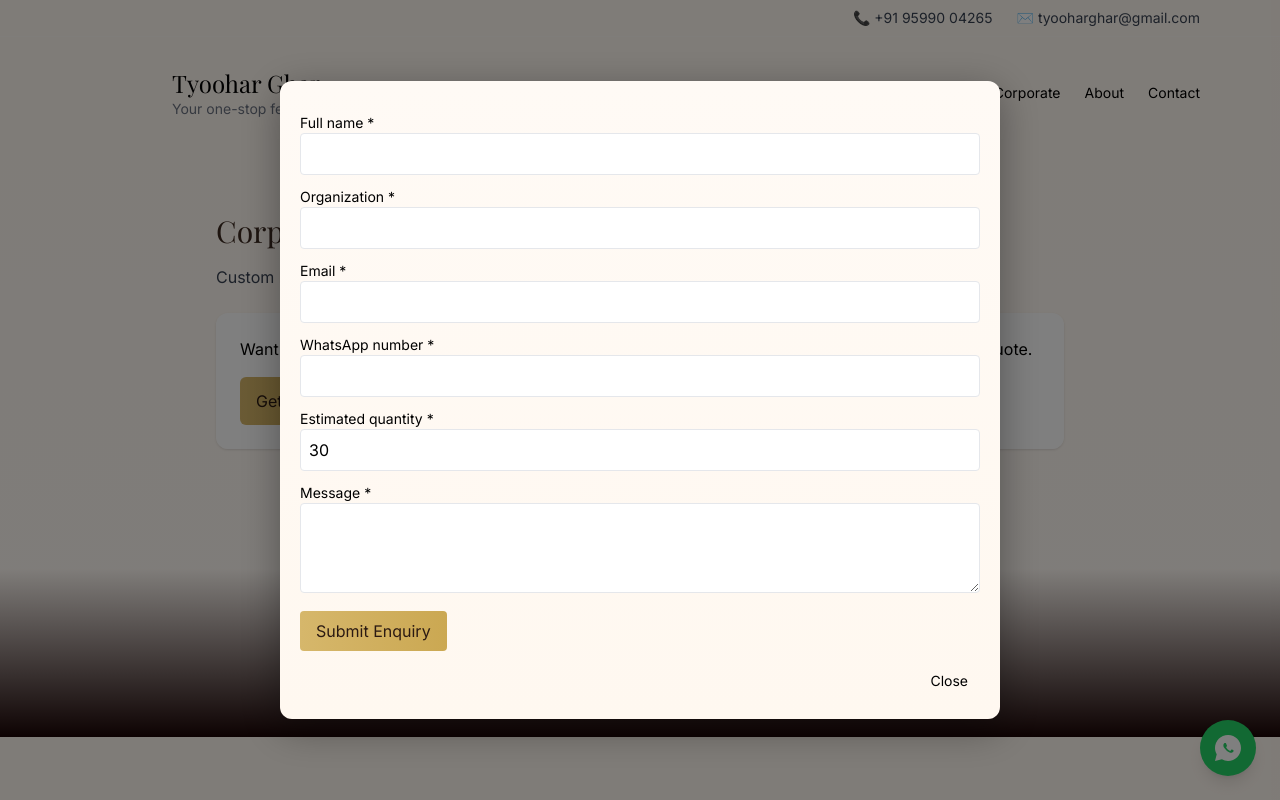
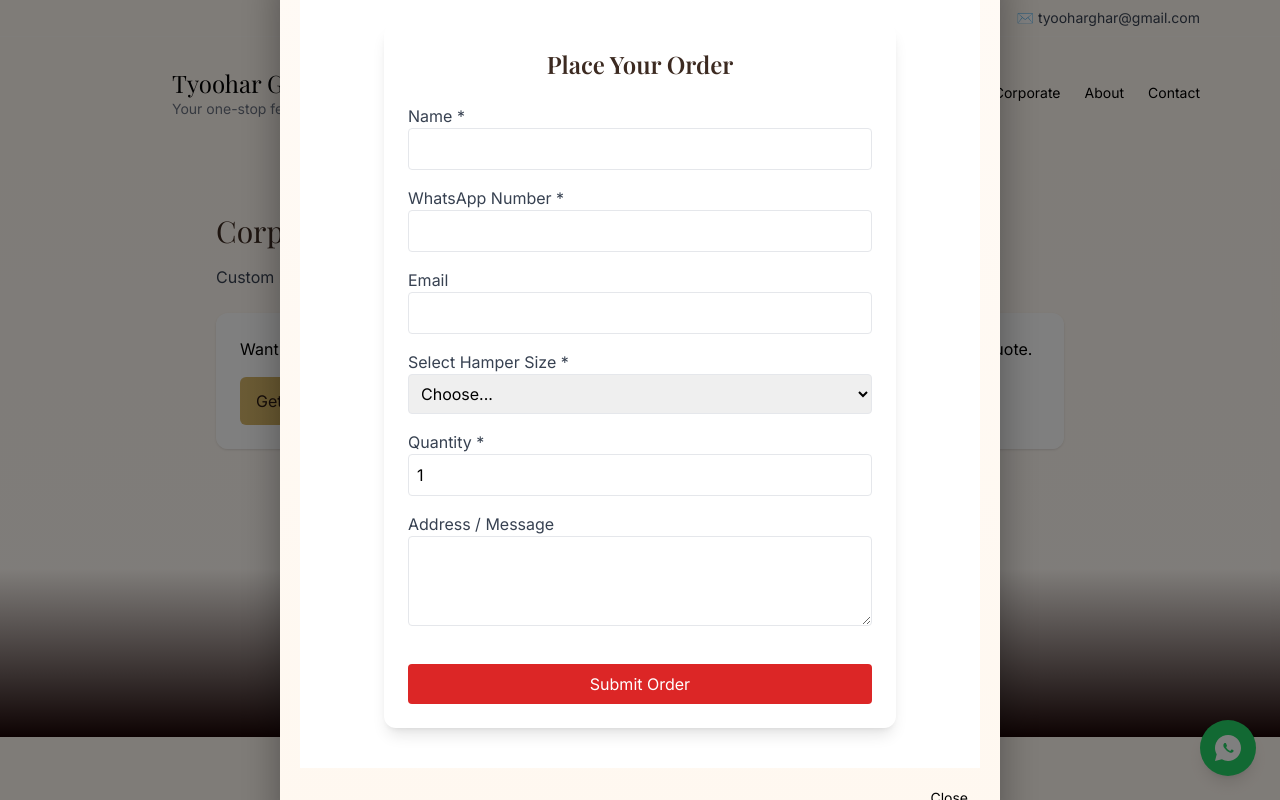
Before and after one commit to ravisravi31-ui/Newtyoohar, a React (Vite) app: page /corporate in a window 1280 px wide. Both pictures are taken after a click on the button "Get Quote". Built offline with nearby package versions, Linux system fonts and the light colour scheme.

Commit message:
Update EnquiryForm.jsx

```diff
--- a/src/components/EnquiryForm.jsx
+++ b/src/components/EnquiryForm.jsx
@@ -1,36 +1,97 @@
-import React from 'react'
-export default function EnquiryForm({ defaultOrg='' }){
+import React from "react";
+
+export default function OrderForm() {
   return (
-    <form name="enquiry-form" method="POST" data-netlify="true" data-netlify-recaptcha="true" action="/thank-you-enquiry" className="space-y-3">
-      <input type="hidden" name="form-name" value="enquiry-form" />
-      <div className="form-field">
-        <label className="block text-sm font-medium">Full name *</label>
-        <input name="name" required className="w-full p-2 border rounded" />
+    <section className="order-section py-10 bg-white">
+      <div className="max-w-lg mx-auto shadow-lg rounded-xl p-6">
+        <h2 className="text-2xl font-semibold text-center mb-6">
+          Place Your Order
+        </h2>
+        <form
+          name="order-form"
+          method="POST"
+          data-netlify="true"
+          data-netlify-recaptcha="true"
+          action="/thank-you-order"
+          className="space-y-4"
+        >
+          {/* This hidden input is crucial for Netlify */}
+          <input type="hidden" name="form-name" value="order-form" />
+
+          <div>
+            <label className="block text-gray-700">Name *</label>
+            <input
+              type="text"
+              name="name"
+              required
+              className="w-full border p-2 rounded"
+            />
           </div>
-      <div className="form-field">
-        <label className="block text-sm font-medium">Organization *</label>
-        <input name="organization" defaultValue={defaultOrg} required className="w-full p-2 border rounded" />
+
+          <div>
+            <label className="block text-gray-700">WhatsApp Number *</label>
+            <input
+              type="text"
+              name="whatsapp"
+              required
+              className="w-full border p-2 rounded"
+            />
           </div>
-      <div className="form-field">
-        <label className="block text-sm font-medium">Email *</label>
-        <input name="email" type="email" required className="w-full p-2 border rounded" />
+
+          <div>
+            <label className="block text-gray-700">Email</label>
+            <input
+              type="email"
+              name="email"
+              className="w-full border p-2 rounded"
+            />
           </div>
-      <div className="form-field">
-        <label className="block text-sm font-medium">WhatsApp number *</label>
-        <input name="whatsapp" pattern="[0-9]{10}" required className="w-full p-2 border rounded" />
+
+          <div>
+            <label className="block text-gray-700">Select Hamper Size *</label>
+            <select
+              name="hamper"
+              required
+              className="w-full border p-2 rounded"
+            >
+              <option value="">Choose...</option>
+              <option value="small">Small — ₹475</option>
+              <option value="medium">Medium — ₹800</option>
+              <option value="large">Large — ₹1200–1500</option>
+            </select>
           </div>
-      <div className="form-field">
-        <label className="block text-sm font-medium">Estimated quantity *</label>
-        <input name="quantity" type="number" min="1" defaultValue="30" required className="w-full p-2 border rounded" />
+
+          <div>
+            <label className="block text-gray-700">Quantity *</label>
+            <input
+              type="number"
+              name="quantity"
+              required
+              min="1"
+              defaultValue="1"
+              className="w-full border p-2 rounded"
+            />
           </div>
-      <div className="form-field">
-        <label className="block text-sm font-medium">Message *</label>
-        <textarea name="message" rows="3" required className="w-full p-2 border rounded"></textarea>
+
+          <div>
+            <label className="block text-gray-700">Address / Message</label>
+            <textarea
+              name="address"
+              rows="3"
+              className="w-full border p-2 rounded"
+            ></textarea>
           </div>
+
           <div data-netlify-recaptcha="true"></div>
-      <div className="flex gap-3 items-center">
-        <button type="submit" className="gold-btn px-4 py-2 rounded">Submit Enquiry</button>
+
+          <button
+            type="submit"
+            className="w-full bg-red-600 text-white py-2 rounded hover:bg-red-700 transition"
+          >
+            Submit Order
+          </button>
+        </form>
       </div>
-    </form>
-  )
+    </section>
+  );
 }
```
Lines whose indentation alone changed are shown as unchanged.
